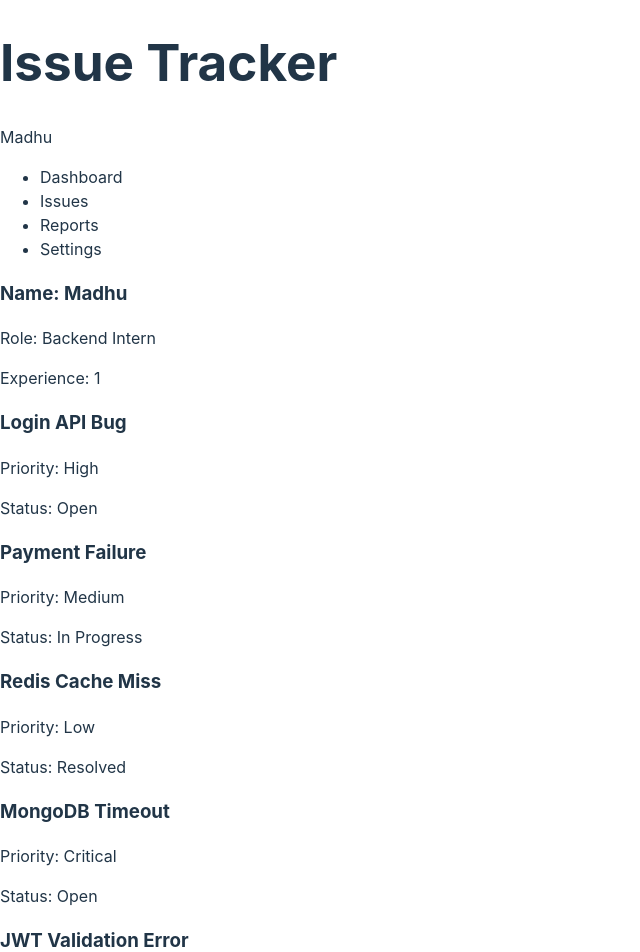
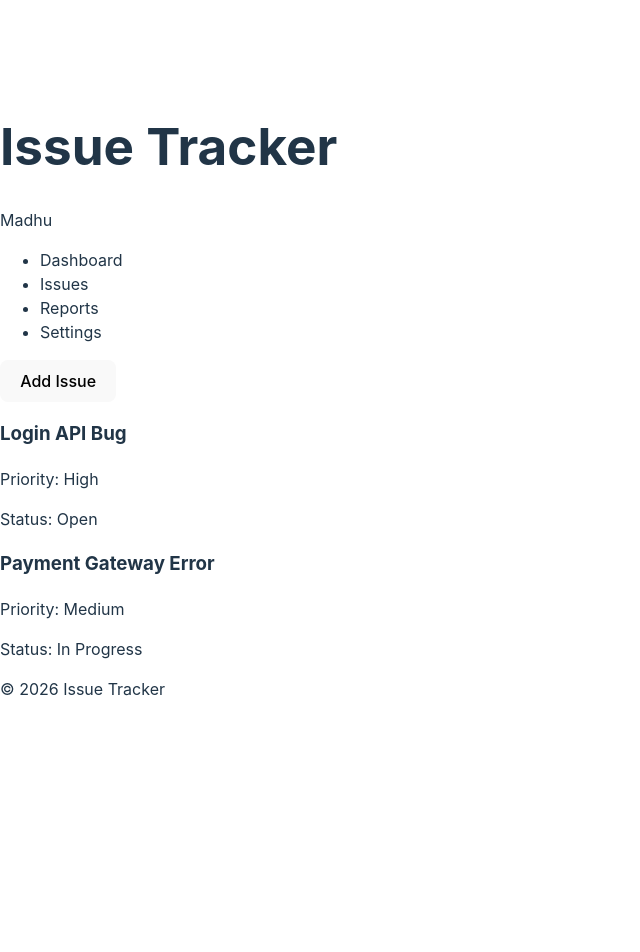
Before and after one commit to Madhusudhan-R360/Issue-Tracker, a React (Vite) app: page / in a window 1280 px wide. Shown: the top 952 px of the page, without its empty margins (0-640 px from the left). After the commit the page ends 800 px from the top, so only its background shows below. Built offline with nearby package versions, Linux system fonts and the light colour scheme.

Commit message:
Day 3-State

```diff
--- a/src/App.jsx
+++ b/src/App.jsx
@@ -1,50 +1,51 @@
+import { useState } from "react";
 import Header from "./components/Header";
 import Sidebar from "./components/Sidebar";
 import IssueCard from "./components/IssueCard";
 import Footer from "./components/Footer";
-import DeveloperCard from "./components/DeveloperCard";
+
 function App() {
+  const [issues, setIssues] = useState([
+    {
+      title: "Login API Bug",
+      priority: "High",
+      status: "Open",
+    },
+    {
+      title: "Payment Gateway Error",
+      priority: "Medium",
+      status: "In Progress",
+    },
+  ]);
+
+  const addIssue = () => {
+  const newIssue = {
+    title: "MongoDB Timeout",
+    priority: "Low",
+    status: "Open",
+  };
+
+  setIssues([...issues, newIssue]);
+};
+
   return (
     <div>
       <Header />
 
       <Sidebar />
 
-     <DeveloperCard
-  name="Madhu"
-  role="Backend Intern"
-  experience={1}
-/>
+    <button onClick={addIssue}>
+  Add Issue
+</button>
 
-     <IssueCard
-  title="Login API Bug"
-  priority="High"
-  status="Open"
-/>
+      {issues.map((issue) => (
+        <IssueCard
+          title={issue.title}
+          priority={issue.priority}
+          status={issue.status}
+        />
+      ))}
 
-<IssueCard
-  title="Payment Failure"
-  priority="Medium"
-  status="In Progress"
-/>
-
-<IssueCard
-  title="Redis Cache Miss"
-  priority="Low"
-  status="Resolved"
-/>
-
-<IssueCard
-  title="MongoDB Timeout"
-  priority="Critical"
-  status="Open"
-/>
-
-<IssueCard
-  title="JWT Validation Error"
-  priority="High"
-  status="Testing"
-/>
       <Footer />
     </div>
   );
```
